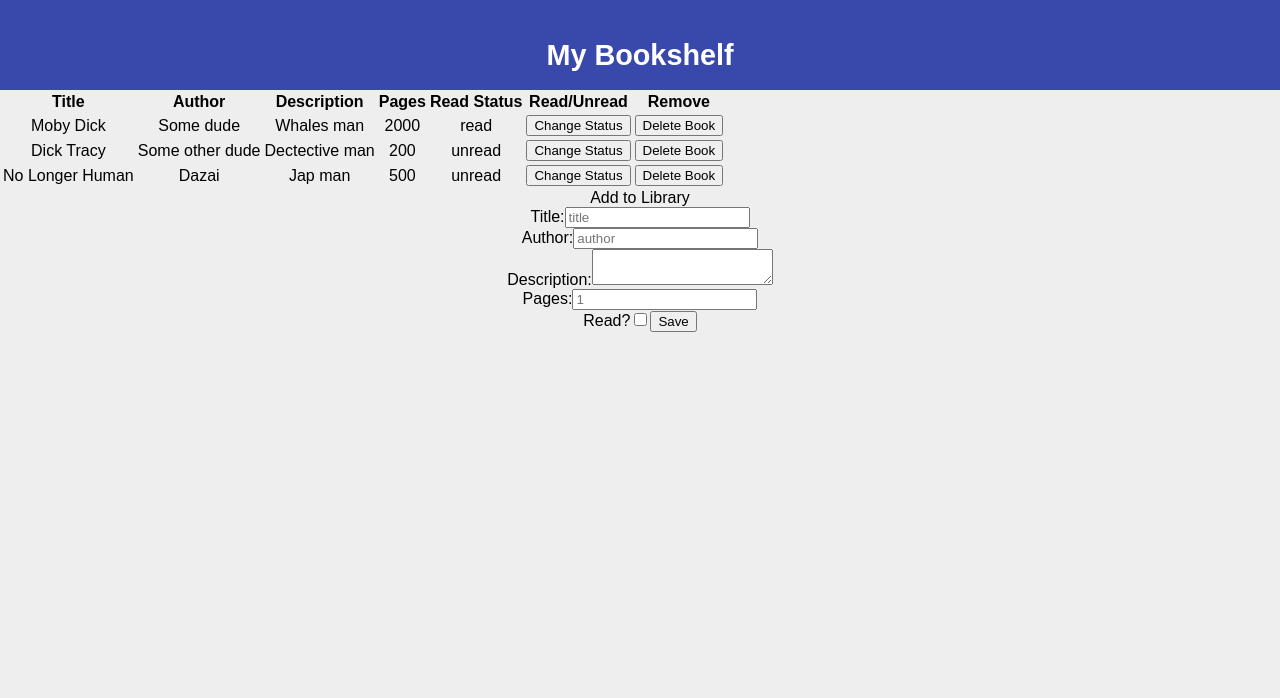
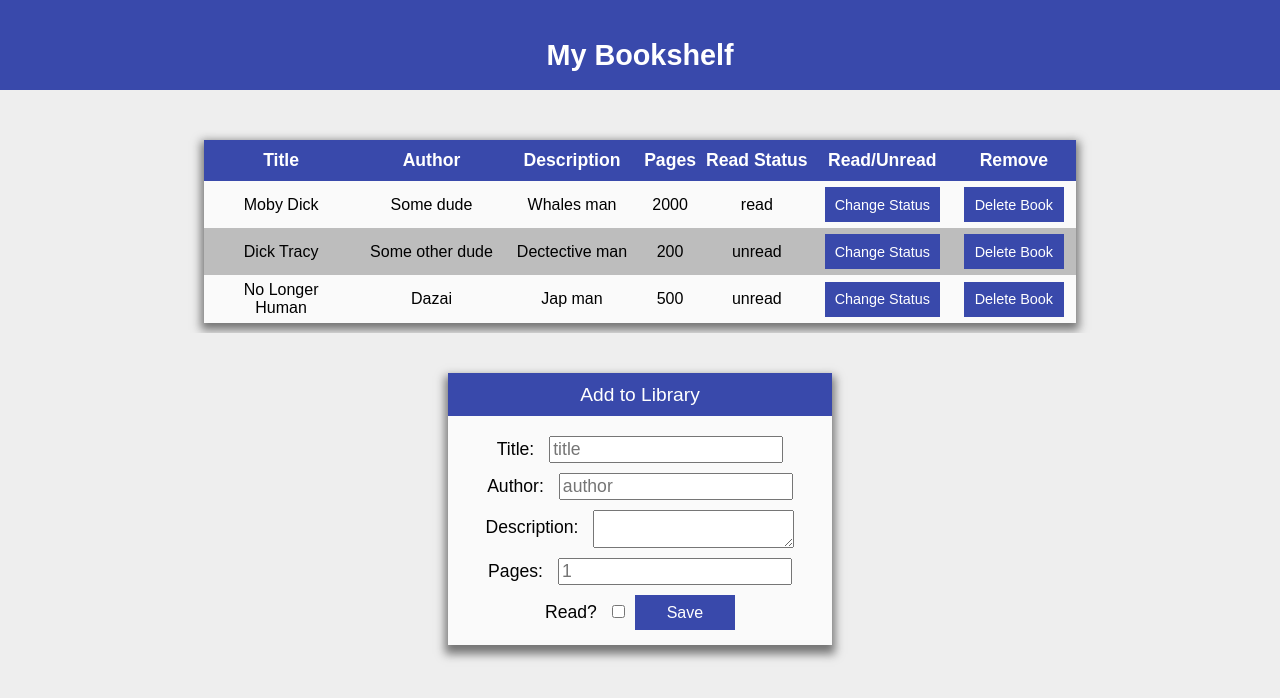
Before and after one commit to alexfuro/odin-books-react, a React (Create React App) app: page / in a window 1280 px wide. Shown: the top 698 px of the page. Built offline with nearby package versions, Linux system fonts and the light colour scheme.

Commit message:
Add bookshelf and book style

```diff
--- a/src/book.js
+++ b/src/book.js
@@ -12,7 +12,7 @@ class Book extends Component {
         <td>{book.pages}</td>
         <td>{book.status? "read" : "unread"}</td>
         <td><button onClick={() => this.props.onToggleStatus(this.props.id)}>Change Status</button></td>
-        <td><button onClick={() => this.props.onDelete(this.props.id)}>Delete Book</button></td>
+        <td><button onClick={() => this.props.onDelete(this.props.id)}className="deleteAction">Delete Book</button></td>
       </tr>
     );
   }
--- /dev/null
+++ b/src/bookform.css
@@ -0,0 +1,56 @@
+form {
+  margin: 20px auto;
+  padding: 0;
+  width: 30%;
+  background-color: #FAFAFA;
+  box-shadow: 0px 6px 9px 3px #757575;
+}
+legend {
+  font-size: 1.2em;
+  background-color: #3949AB;
+  color: white;
+  line-height: 43px;
+  margin-bottom: 15px;
+}
+label,
+input,
+textarea {
+  margin: 5px;
+  font-size: 1.1em;
+}
+label {
+  width: 10%;
+  margin-right: 10px;
+}
+input[type=text],
+textarea {
+  min-width: 50%;
+}
+textarea {
+  vertical-align: middle;
+}
+
+input[type=submit] {
+  border: 0;
+  min-height: 35px;
+  min-width: 100px;
+  padding: 3px 10px;
+  margin-bottom: 15px;
+  background-color: #3949AB;
+  color: white;
+  font-size: 1em;
+}
+input[type=submit]:hover {
+  background-color: #5C6BC0;
+}
+
+@media only screen and (max-width: 320px){
+  form{
+    width: 100%;
+  }
+}
+@media only screen and (max-width: 700px){
+  form{
+    width: 40%;
+  }
+}
--- a/src/bookform.js
+++ b/src/bookform.js
@@ -1,4 +1,5 @@
 import React, { Component } from 'react';
+import './bookform.css';
 
 class BookForm extends Component {
   render() {
--- /dev/null
+++ b/src/bookshelf.css
@@ -0,0 +1,50 @@
+.Bookshelf {
+  margin: 40px auto;
+  overflow-x: auto;
+}
+td {
+  margin: 0;
+  padding: 6px 12px;
+  max-width: 130px;
+  overflow-x: auto;
+}
+table {
+  margin: 10px auto;
+  border-spacing: 0;
+  background-color: #FAFAFA;
+  box-shadow: 0px 4px 9px 3px #757575;
+}
+thead{
+  font-size: 1.1em;
+  background-color: #3949AB;
+  color: white;
+  line-height: 2em;
+}
+th {
+  padding: 3px 5px;
+}
+tr:nth-child(even){
+  background-color: #BDBDBD;
+}
+
+button {
+  border: 0;
+  min-height: 35px;
+  min-width: 100px;
+  padding: 3px 10px;
+  background-color: #3949AB;
+  color: white;
+  font-size: .9em;
+}
+button:hover {
+  background-color: #FAFAFA;
+  color: #5C6BC0;
+}
+button[class="deleteAction"]:hover {
+  background-color: #f44336;
+  color: #FAFAFA;
+}
+tr:hover {
+  color: white;
+  background-color: #5C6BC0;
+}
--- a/src/bookshelf.js
+++ b/src/bookshelf.js
@@ -1,4 +1,5 @@
 import React, { Component } from 'react';
+import './bookshelf.css';
 import Book from './book';
 
 
@@ -6,6 +7,7 @@ class BookShelf extends Component {
   render() {
     const books = this.props.books;
     return (
+      <div className='Bookshelf'>
         <table>
             <thead>
             <tr>
@@ -25,6 +27,7 @@ class BookShelf extends Component {
                 ))}
             </tbody>
         </table>
+      </div>
     );
   }
 }
```
Lines whose indentation alone changed are shown as unchanged.
